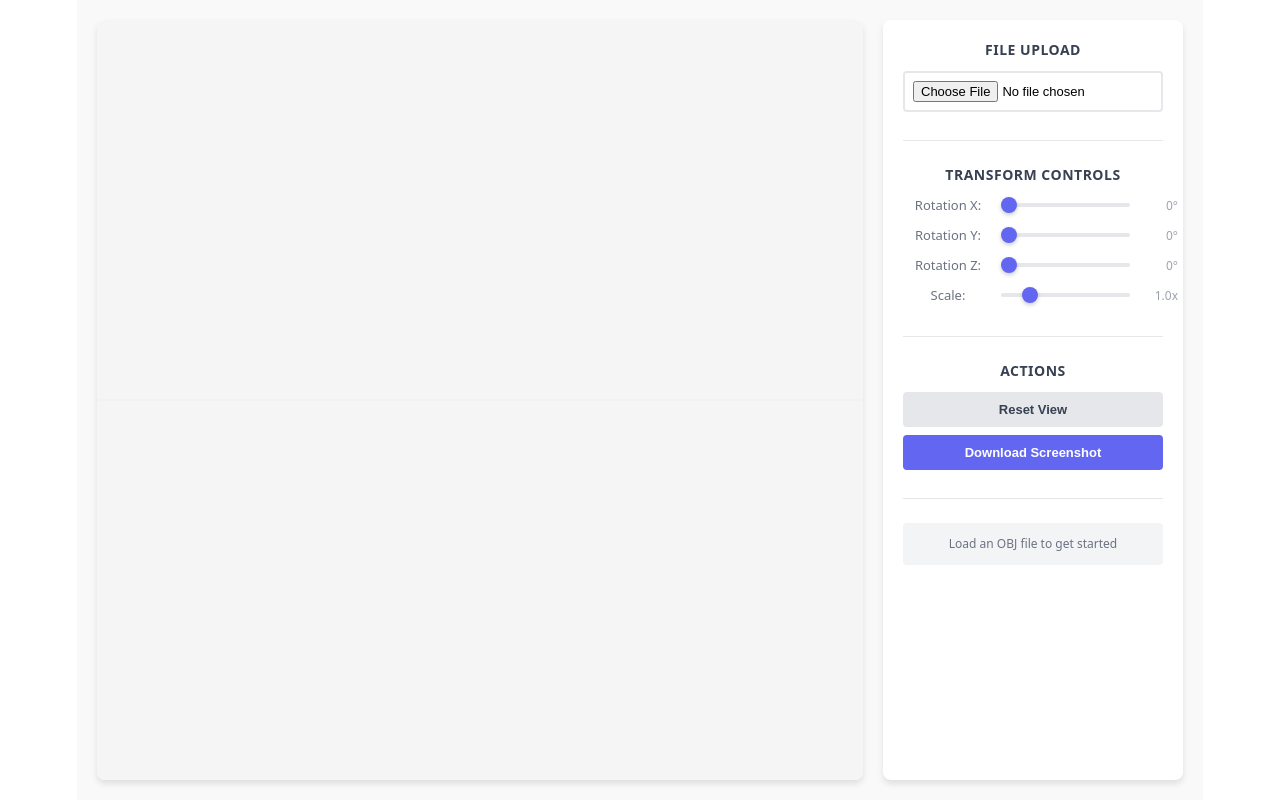
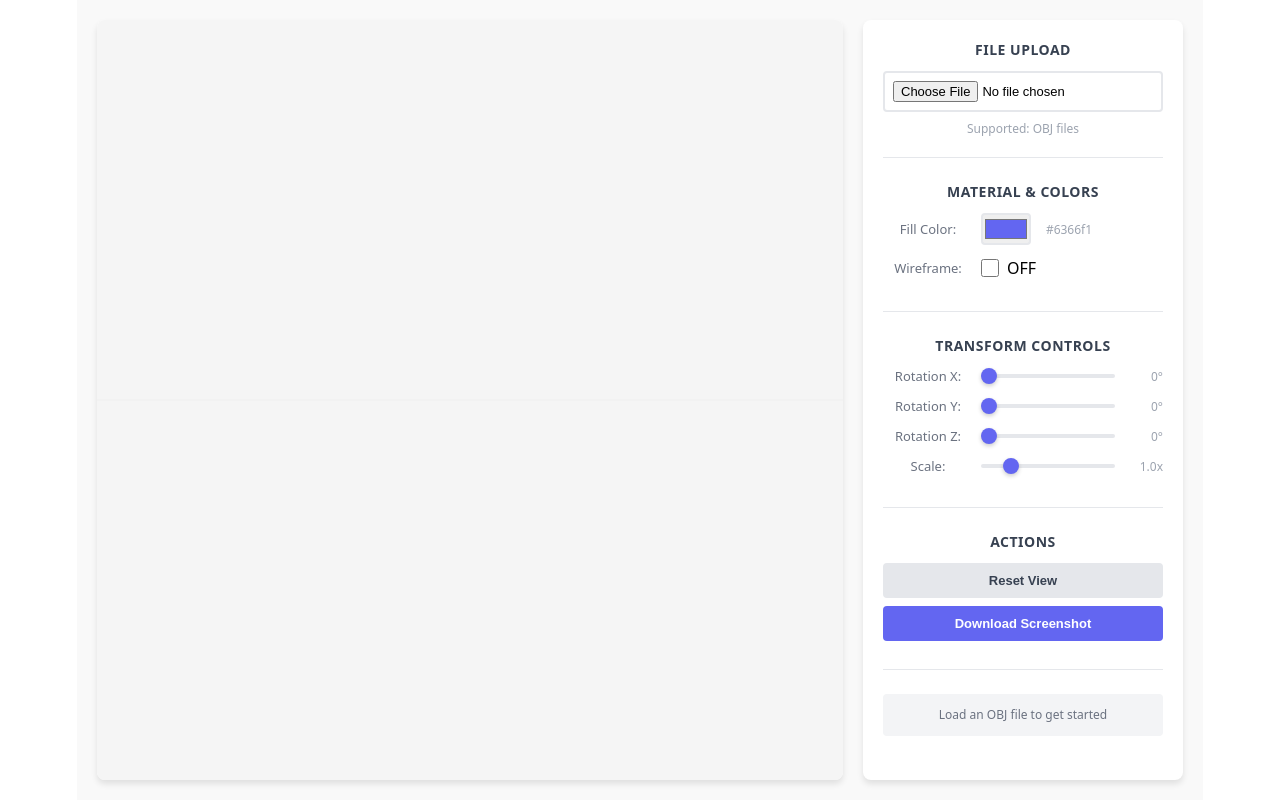
Before and after one commit to stephwu-ct/3d-logo-exploration, a Vue app: page / in a window 1280 px wide. Built offline with nearby package versions, Linux system fonts and the light colour scheme.

Commit message:
Add designer controls: fill color, stroke/wireframe mode, stroke color and thickness

```diff
--- a/src/components/ThreeViewer.vue
+++ b/src/components/ThreeViewer.vue
@@ -10,6 +10,61 @@
           @change="handleFileUpload"
           class="file-input"
         />
+        <p class="help-text">Supported: OBJ files</p>
+      </div>
+
+      <div class="control-group">
+        <h3>Material & Colors</h3>
+        <div class="control-row">
+          <label>Fill Color:</label>
+          <div class="color-input-wrapper">
+            <input
+              v-model="fillColor"
+              type="color"
+              @input="updateMaterialColor"
+              class="color-input"
+            />
+            <span class="color-value">{{ fillColor }}</span>
+          </div>
+        </div>
+
+        <div class="control-row">
+          <label>Wireframe:</label>
+          <input
+            v-model="showWireframe"
+            type="checkbox"
+            @change="updateWireframe"
+            class="checkbox"
+          />
+          <span>{{ showWireframe ? 'ON' : 'OFF' }}</span>
+        </div>
+
+        <div v-if="showWireframe" class="control-row">
+          <label>Stroke Color:</label>
+          <div class="color-input-wrapper">
+            <input
+              v-model="strokeColor"
+              type="color"
+              @input="updateWireframeColor"
+              class="color-input"
+            />
+            <span class="color-value">{{ strokeColor }}</span>
+          </div>
+        </div>
+
+        <div v-if="showWireframe" class="control-row">
+          <label>Stroke Thickness:</label>
+          <input
+            v-model.number="strokeWidth"
+            type="range"
+            min="0.5"
+            max="3"
+            step="0.1"
+            @input="updateWireframeWidth"
+            class="slider"
+          />
+          <span class="value">{{ strokeWidth.toFixed(1) }}px</span>
+        </div>
       </div>
 
       <div class="control-group">
@@ -89,10 +144,14 @@ import * as THREE from "three";
 import { OBJLoader } from "three/examples/jsm/loaders/OBJLoader.js";
 
 const canvas = ref(null);
-let scene, camera, renderer, controls, loadedObject;
+let scene, camera, renderer, controls, loadedObject, wireframeObject;
 
 const rotation = ref({ x: 0, y: 0, z: 0 });
 const scale = ref(1);
+const fillColor = ref("#6366f1");
+const strokeColor = ref("#000000");
+const showWireframe = ref(false);
+const strokeWidth = ref(1);
 const info = ref("Load an OBJ file to get started");
 
 let isDragging = false;
@@ -142,7 +201,7 @@ function initThreeScene() {
   const gridHelper = new THREE.GridHelper(10, 10, 0xcccccc, 0xeeeeee);
   scene.add(gridHelper);
 
-  // Simple orbit controls via mouse
+  // Mouse controls
   setupMouseControls();
 
   // Animation loop
@@ -166,11 +225,9 @@ function onMouseMove(e) {
   const deltaX = e.clientX - previousMousePosition.x;
   const deltaY = e.clientY - previousMousePosition.y;
 
-  // Rotate object based on mouse movement
   loadedObject.rotation.y += deltaX * 0.01;
   loadedObject.rotation.x += deltaY * 0.01;
 
-  // Update the rotation values
   rotation.value.x = (loadedObject.rotation.x * 180) / Math.PI;
   rotation.value.y = (loadedObject.rotation.y * 180) / Math.PI;
   rotation.value.z = (loadedObject.rotation.z * 180) / Math.PI;
@@ -195,9 +252,12 @@ function handleFileUpload(event) {
 }
 
 function loadOBJ(objContent, fileName) {
-  // Remove previous object
+  // Remove previous objects
   if (loadedObject) {
     scene.remove(loadedObject);
+  }
+  if (wireframeObject) {
+    scene.remove(wireframeObject);
   }
 
   const loader = new OBJLoader();
@@ -220,7 +280,7 @@ function loadOBJ(objContent, fileName) {
       if (child.isMesh) {
         if (!child.material) {
           child.material = new THREE.MeshPhongMaterial({
-            color: 0x6366f1,
+            color: fillColor.value,
             specular: 0x111111,
             shininess: 200,
           });
@@ -231,6 +291,12 @@ function loadOBJ(objContent, fileName) {
     });
 
     scene.add(loadedObject);
+
+    // Create wireframe version if needed
+    if (showWireframe.value) {
+      createWireframe();
+    }
+
     rotation.value = { x: 0, y: 0, z: 0 };
     scale.value = 1;
     info.value = `Loaded: ${fileName}`;
@@ -240,17 +306,91 @@ function loadOBJ(objContent, fileName) {
   }
 }
 
+function updateMaterialColor() {
+  if (loadedObject) {
+    loadedObject.traverse((child) => {
+      if (child.isMesh && child.material) {
+        child.material.color.setStyle(fillColor.value);
+      }
+    });
+  }
+}
+
+function createWireframe() {
+  if (wireframeObject) {
+    scene.remove(wireframeObject);
+  }
+
+  wireframeObject = new THREE.Group();
+
+  loadedObject.traverse((child) => {
+    if (child.isMesh) {
+      const edges = new THREE.EdgesGeometry(child.geometry);
+      const line = new THREE.LineSegments(
+        edges,
+        new THREE.LineBasicMaterial({ color: strokeColor.value, linewidth: strokeWidth.value })
+      );
+      wireframeObject.add(line);
+    }
+  });
+
+  // Copy position, rotation, and scale
+  wireframeObject.position.copy(loadedObject.position);
+  wireframeObject.rotation.copy(loadedObject.rotation);
+  wireframeObject.scale.copy(loadedObject.scale);
+
+  scene.add(wireframeObject);
+}
+
+function updateWireframe() {
+  if (loadedObject) {
+    if (showWireframe.value) {
+      createWireframe();
+    } else if (wireframeObject) {
+      scene.remove(wireframeObject);
+      wireframeObject = null;
+    }
+  }
+}
+
+function updateWireframeColor() {
+  if (wireframeObject) {
+    wireframeObject.traverse((child) => {
+      if (child.material) {
+        child.material.color.setStyle(strokeColor.value);
+      }
+    });
+  }
+}
+
+function updateWireframeWidth() {
+  if (wireframeObject) {
+    wireframeObject.traverse((child) => {
+      if (child.material && child.material.linewidth !== undefined) {
+        child.material.linewidth = strokeWidth.value;
+      }
+    });
+  }
+}
+
 function updateRotation() {
   if (loadedObject) {
     loadedObject.rotation.x = (rotation.value.x * Math.PI) / 180;
     loadedObject.rotation.y = (rotation.value.y * Math.PI) / 180;
     loadedObject.rotation.z = (rotation.value.z * Math.PI) / 180;
+
+    if (wireframeObject) {
+      wireframeObject.rotation.copy(loadedObject.rotation);
+    }
   }
 }
 
 function updateScale() {
   if (loadedObject) {
     loadedObject.scale.set(scale.value, scale.value, scale.value);
+    if (wireframeObject) {
+      wireframeObject.scale.copy(loadedObject.scale);
+    }
   }
 }
 
@@ -260,6 +400,10 @@ function resetView() {
   if (loadedObject) {
     loadedObject.rotation.set(0, 0, 0);
     loadedObject.scale.set(1, 1, 1);
+    if (wireframeObject) {
+      wireframeObject.rotation.set(0, 0, 0);
+      wireframeObject.scale.set(1, 1, 1);
+    }
   }
   info.value = "View reset";
 }
@@ -307,7 +451,7 @@ function onWindowResize() {
 }
 
 .controls-panel {
-  width: 300px;
+  width: 320px;
   background-color: #ffffff;
   border-radius: 8px;
   padding: 20px;
@@ -333,6 +477,12 @@ function onWindowResize() {
   color: #374151;
   text-transform: uppercase;
   letter-spacing: 0.5px;
+}
+
+.help-text {
+  margin: 8px 0 0 0;
+  font-size: 12px;
+  color: #9ca3af;
 }
 
 .control-row {
@@ -385,6 +535,34 @@ function onWindowResize() {
   font-size: 12px;
   color: #9ca3af;
   font-weight: 500;
+}
+
+.color-input-wrapper {
+  display: flex;
+  align-items: center;
+  gap: 8px;
+  flex: 1;
+}
+
+.color-input {
+  width: 50px;
+  height: 32px;
+  border: 2px solid #e5e7eb;
+  border-radius: 4px;
+  cursor: pointer;
+}
+
+.color-value {
+  font-size: 12px;
+  color: #9ca3af;
+  font-weight: 500;
+  min-width: 60px;
+}
+
+.checkbox {
+  width: 18px;
+  height: 18px;
+  cursor: pointer;
 }
 
 .file-input {
```
